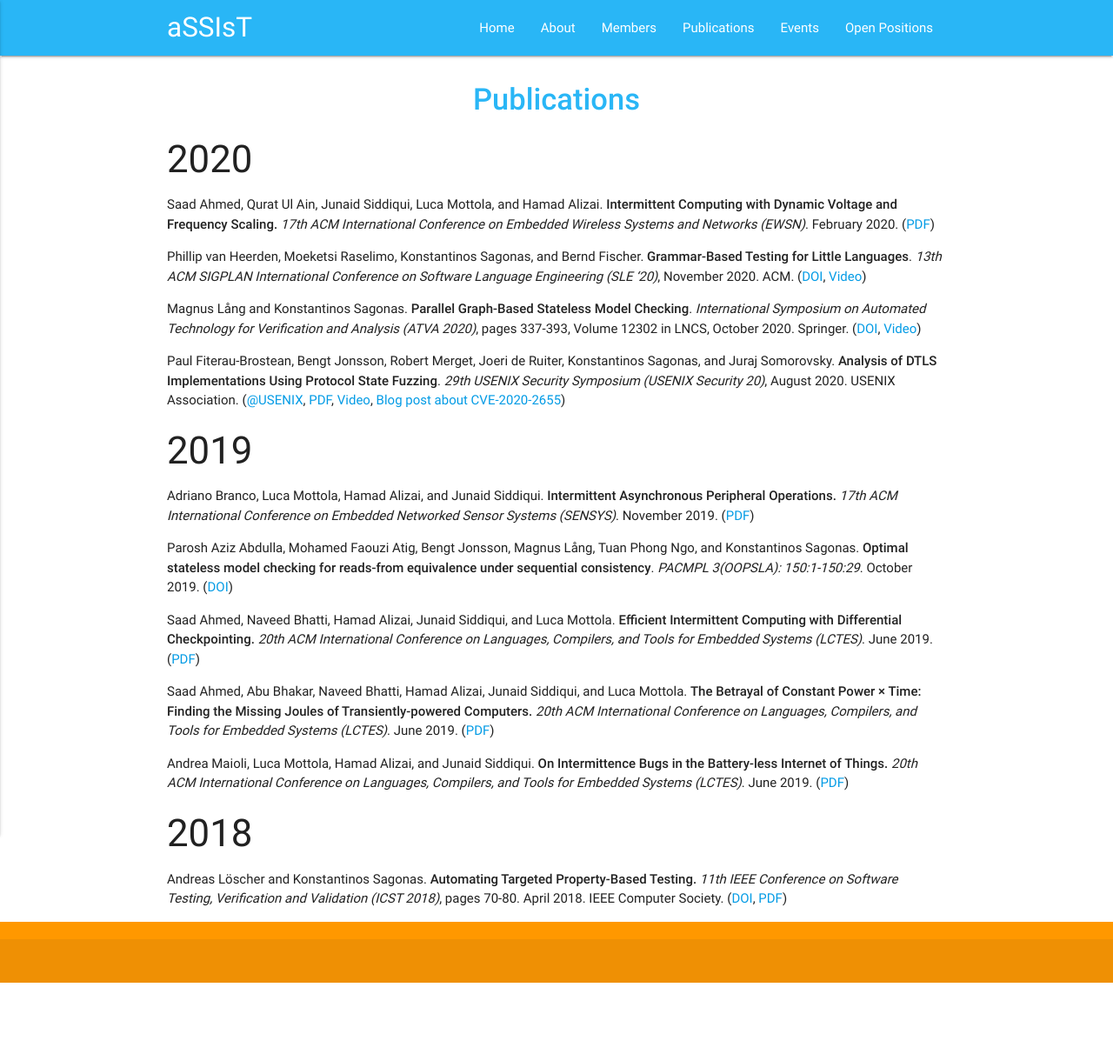
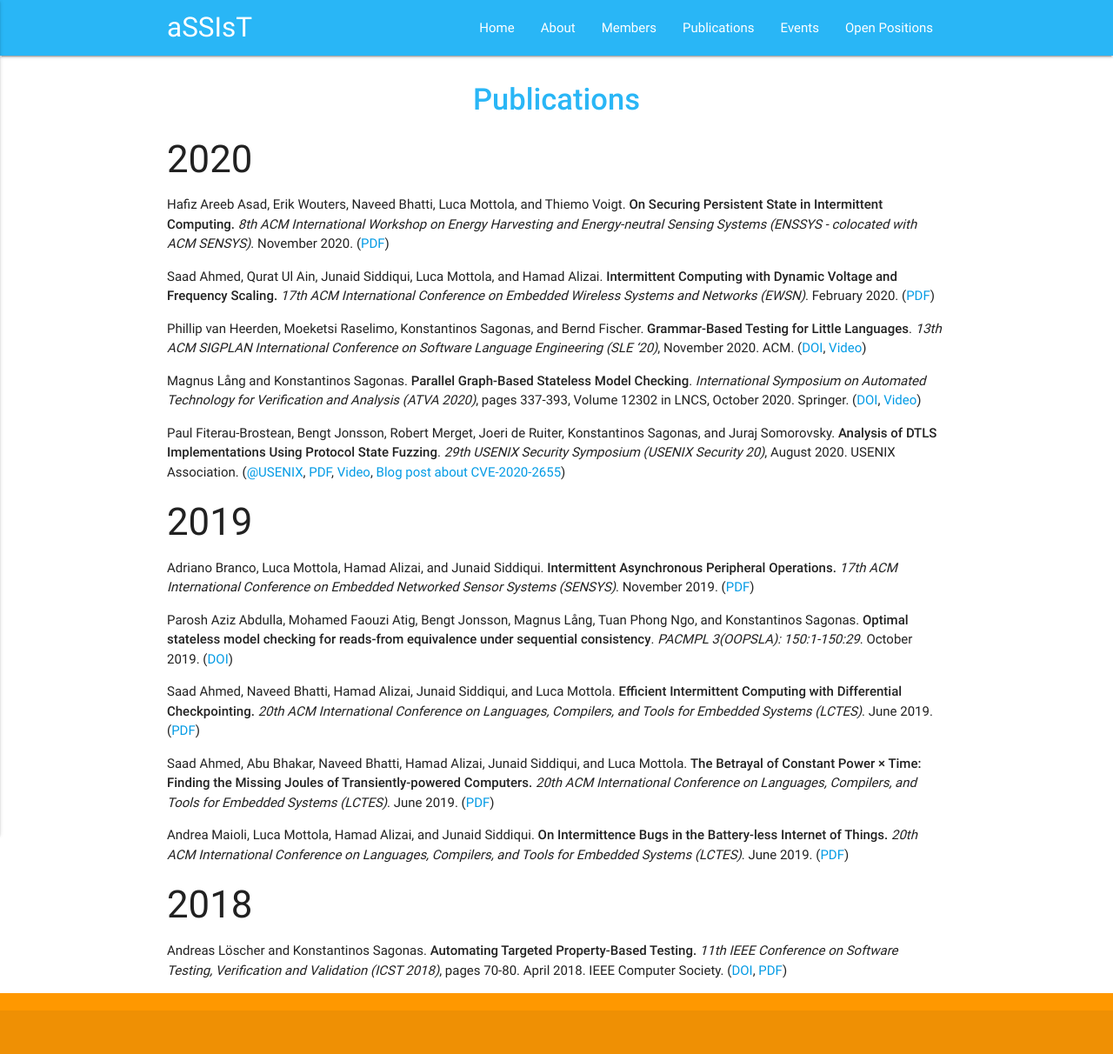
Before and after one commit to assist-project/assist-project.github.io, a Jekyll site: the page built from 03-publications.md, in a window 1280 px wide. Shown: the whole page at 87% size. Built offline with Jekyll 4.4.1, drawn with Linux system fonts in a browser that asks for light colours; before the commit the page ends 1130 px from its top, so only the background shows below that.

Commit message:
Update 03-publications.md
Added first ENSSYS20 paper

```diff
--- a/03-publications.md
+++ b/03-publications.md
@@ -6,9 +6,13 @@ permalink: /publications/
 
 ### 2020
 
-- Saad Ahmed, Qurat Ul Ain, Junaid Siddiqui, Luca Mottola, and Hamad Alizai. **Intermittent Computing with Dynamic Voltage and Frequency Scaling.** _17th ACM International Conference on Embedded Wireless Systems and Networks (EWSN)_. February 2020. ([PDF][ahmed/ewsn10dvfs])
+- Hafiz Areeb Asad, Erik Wouters, Naveed Bhatti, Luca Mottola, and Thiemo Voigt. **On Securing Persistent State in Intermittent Computing.** _8th ACM International Workshop on Energy Harvesting and Energy-neutral Sensing Systems (ENSSYS - colocated with ACM SENSYS)_. November 2020. ([PDF][asad/enssys20secure])
 
-  [ahmed/ewsn10dvfs]: https://mottola.faculty.polimi.it/papers/ahmed20dvfs.pdf "Preprint"
+  [asad/enssys20secure]: https://mottola.faculty.polimi.it/papers/asad20security.pdf "Preprint"
+
+- Saad Ahmed, Qurat Ul Ain, Junaid Siddiqui, Luca Mottola, and Hamad Alizai. **Intermittent Computing with Dynamic Voltage and Frequency Scaling.** _17th ACM International Conference on Embedded Wireless Systems and Networks (EWSN)_. February 2020. ([PDF][ahmed/ewsn20dvfs])
+
+  [ahmed/ewsn20dvfs]: https://mottola.faculty.polimi.it/papers/ahmed20dvfs.pdf "Preprint"
 
 - Phillip van Heerden, Moeketsi Raselimo, Konstantinos Sagonas, and Bernd Fischer. **Grammar-Based Testing for Little Languages**. _13th ACM SIGPLAN International Conference on Software Language Engineering (SLE '20)_, November 2020. ACM. ([DOI][SLE20], [Video][Video@SLE20])
 
```
